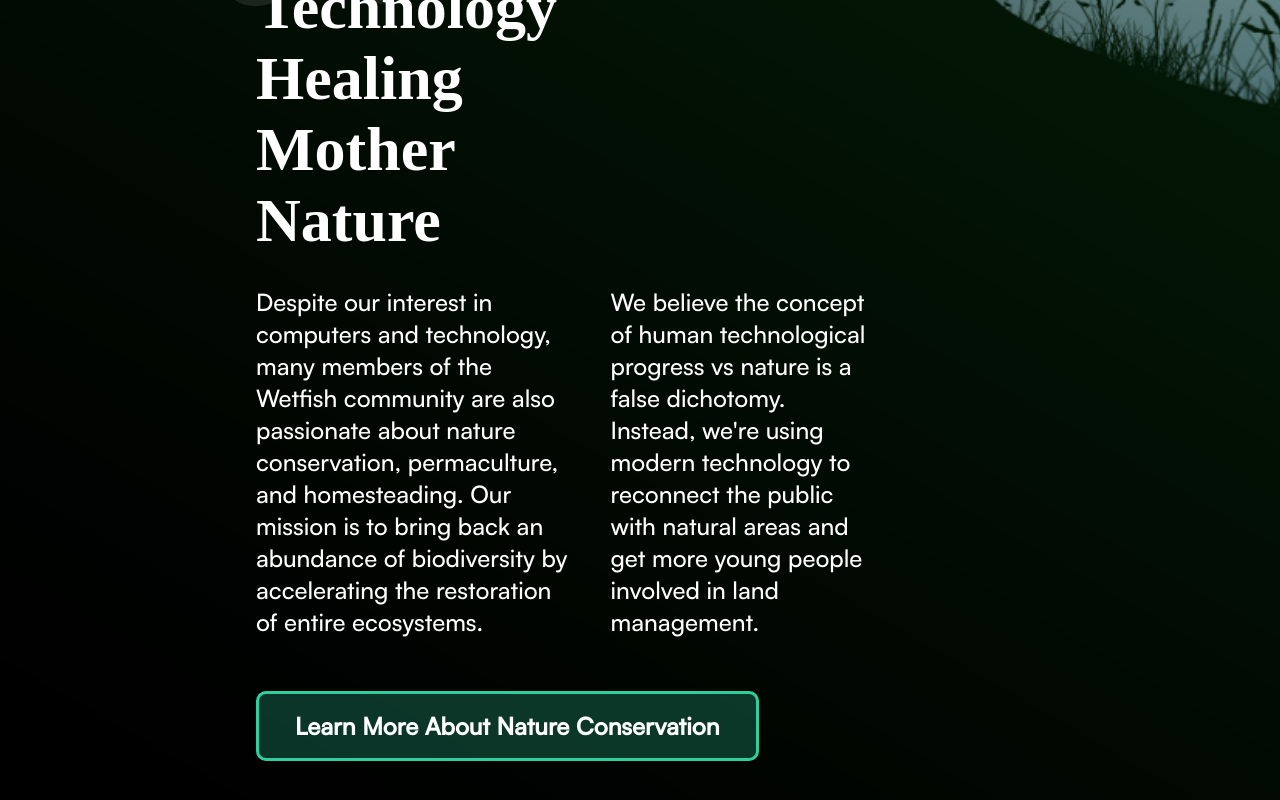
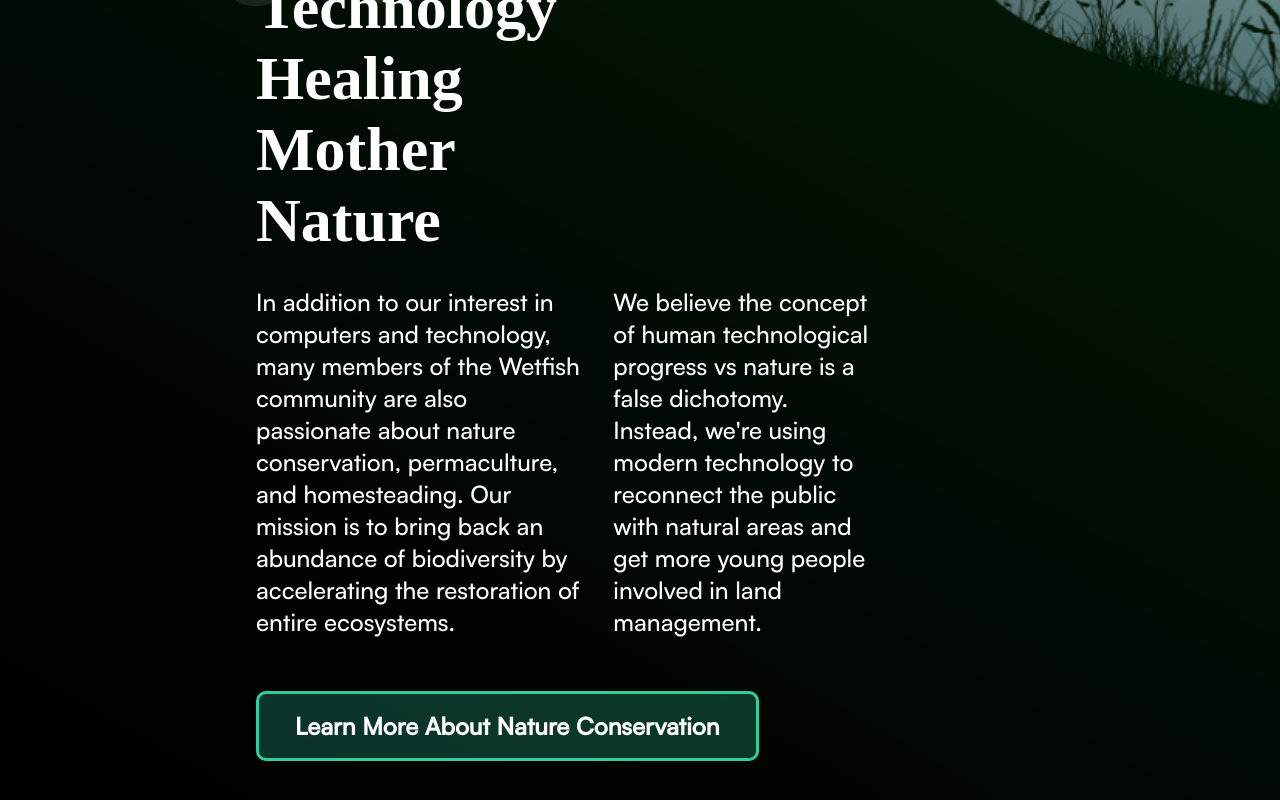
Before and after one commit to wetfish/wetfish.net, a SvelteKit app in the folder ui/: page / in a window 1280 px wide. Shown: the part 5714-6514 px from the top of the page. Built offline with nearby package versions, Linux system fonts and the light colour scheme; a web font is replaced by a local one.

Commit message:
Minor text change suggested by kate

```diff
--- a/ui/src/routes/nature.svelte
+++ b/ui/src/routes/nature.svelte
@@ -42,7 +42,7 @@
 
                 <div class="paragraphs">
                     <p>
-                        Despite our interest in computers and technology, many members of the Wetfish community are also passionate about nature conservation, permaculture, and homesteading.
+                        In addition to our interest in computers and technology, many members of the Wetfish community are also passionate about nature conservation, permaculture, and homesteading.
                         Our mission is to bring back an abundance of biodiversity by accelerating the restoration of entire ecosystems.
                     </p>
 
```
